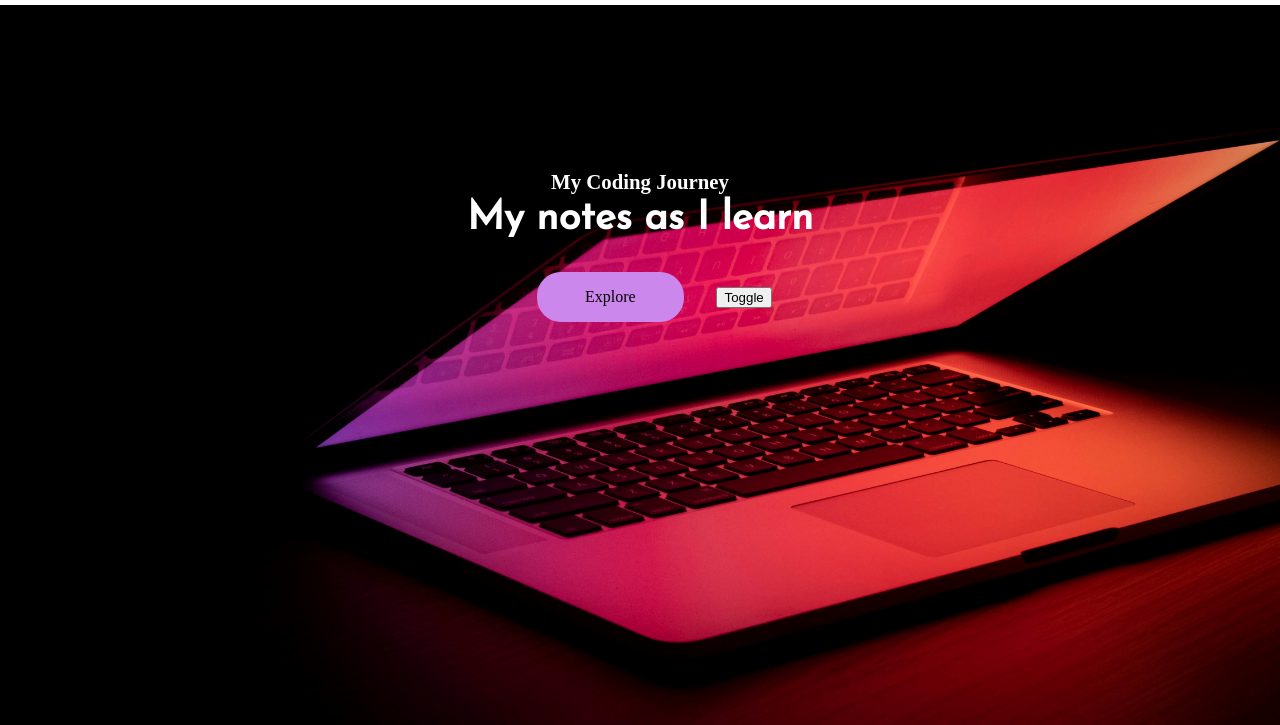
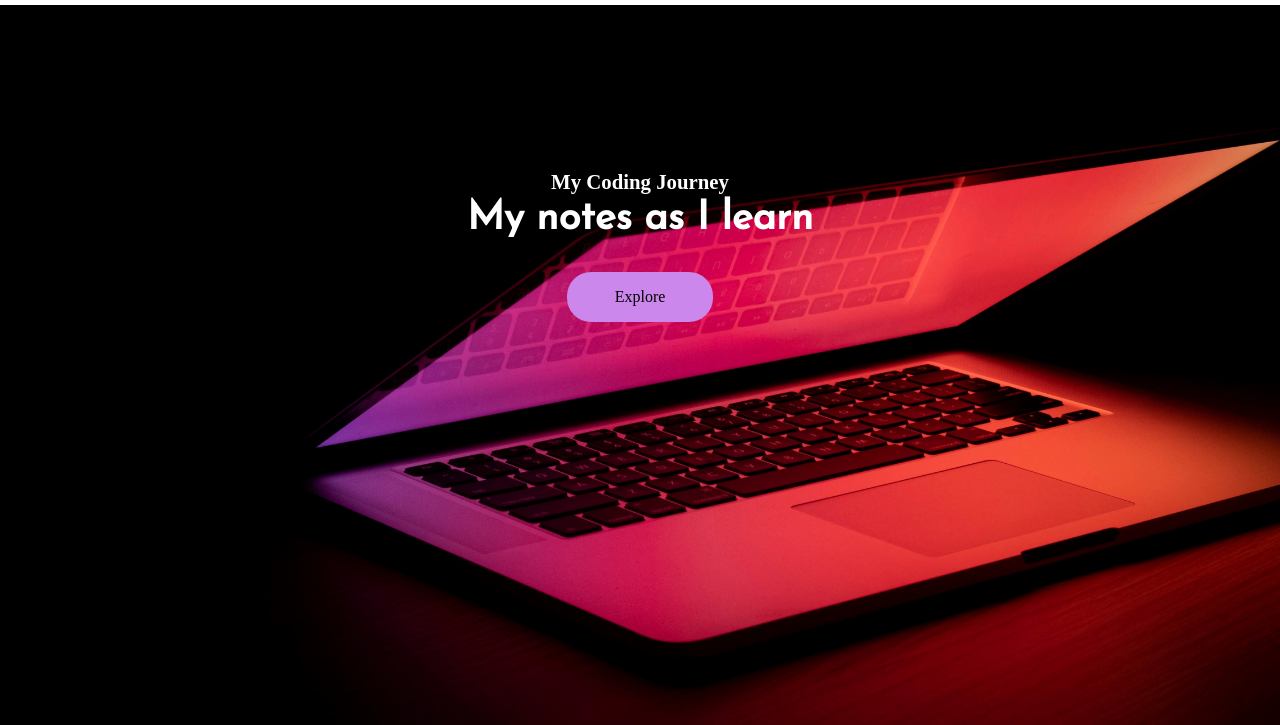
Before and after one commit to KabeloM06/blog-practice, a plain HTML site: page index.html in a window 1280 px wide. Shown: the part 75-800 px from the top of the page. Drawn offline with Linux system fonts and the light colour scheme; a web font is replaced by a local one.

Commit message:
Update index.html

```diff
--- a/index.html
+++ b/index.html
@@ -64,7 +64,7 @@
                 <h3>My Coding Journey</h3>
                 <h1>My notes as I learn</h1>
                 <button class="btn">Explore</button>
-                <button class="btn123">Toggle</button>
+
             </div>
 
         </section>
```
